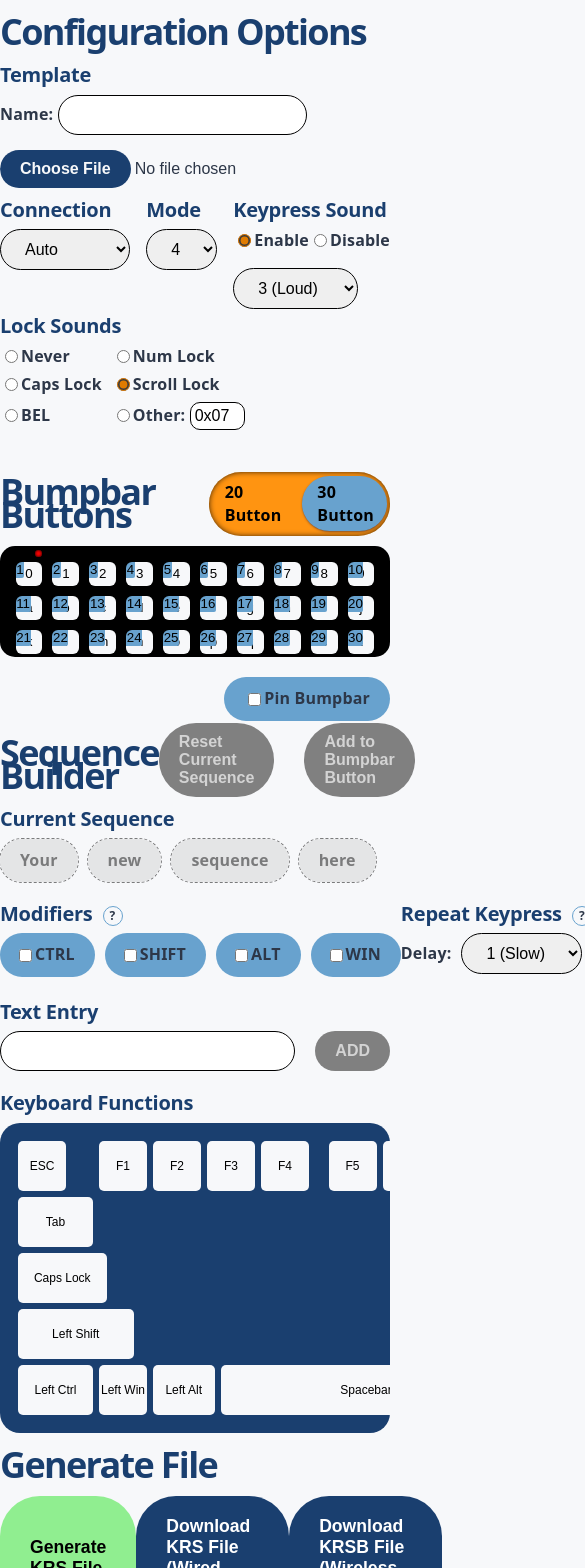
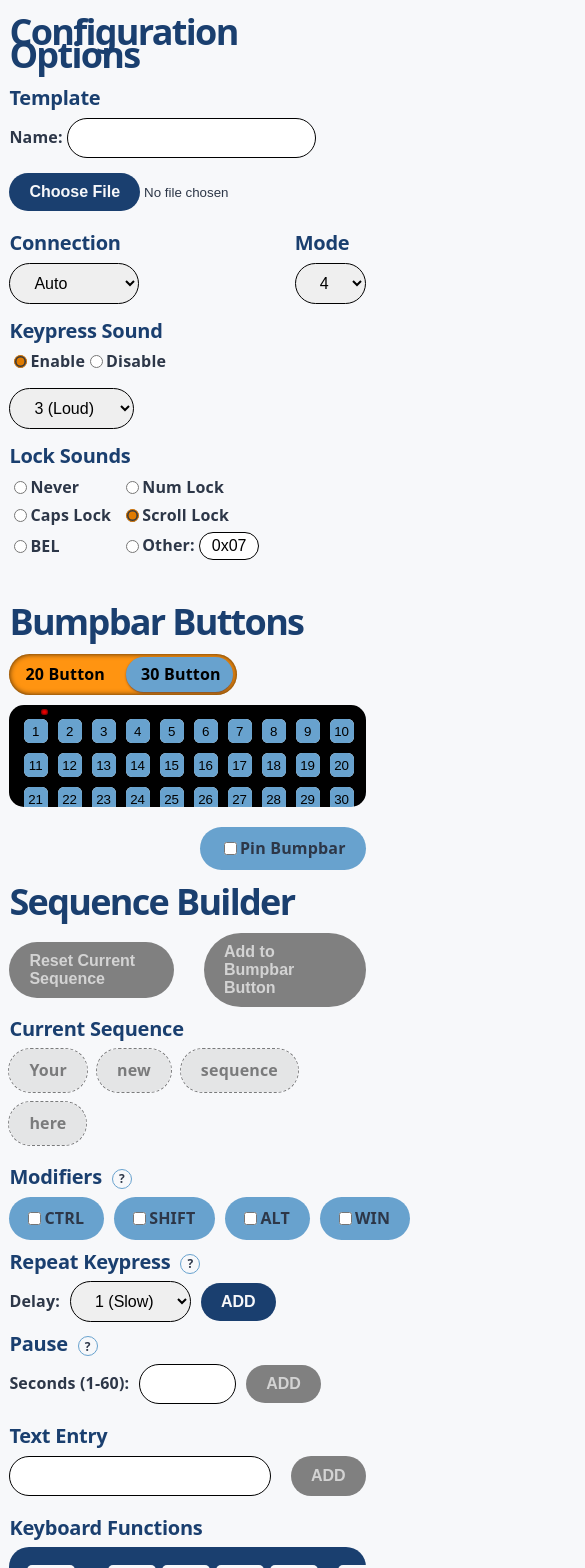
Before and after one commit to reecejpetty/krs-configurator, a React (Vite) app: page / in a window 390 px wide. Shown: the top 1568 px of the page, 585 px wide, since content can reach past the window. Built offline with nearby package versions, Linux system fonts and the light colour scheme.

Commit message:
Various style changes for mobile

```diff
--- a/src/App.css
+++ b/src/App.css
@@ -3,7 +3,8 @@
 }
 
 select,
-input {
+input[type="text"],
+input[type="number"] {
     padding: 10px 20px;
     border: solid 1px black;
     border-radius: 40px;
--- a/src/components/BumpbarLayout/BumpbarLayout.module.css
+++ b/src/components/BumpbarLayout/BumpbarLayout.module.css
@@ -1,12 +1,20 @@
+.flexApart {
+    display: flex;
+    flex-direction: row;
+    justify-content: space-between;
+    align-items: flex-end;
+    flex-wrap: wrap;
+}
+
 .bumpbar {
     position: relative;
     display: flex;
     align-items: stretch;
     background-color: black;
+    min-width: 350px;
     width: 100%;
     padding: 4%;
     border-radius: 15px;
-    width: 100%;
     aspect-ratio: 3.5/1;
     margin-bottom: 20px;
     overflow: auto;
@@ -128,13 +136,6 @@
     background-color: lightcoral;
 }
 
-.flexApart {
-    display: flex;
-    flex-direction: row;
-    justify-content: space-between;
-    align-items: flex-end;
-}
-
 .switch {
     position: relative;
     display: flex;
@@ -203,3 +204,19 @@
     font-weight: bold;
     cursor: pointer;
 }
+
+@media screen and (max-width: 600px) {
+    .bumpbarButton {
+        overflow: hidden;
+    }
+
+    .bumpbarButton::before {
+        display: flex;
+        align-items: center;
+        justify-content: center;
+        top: unset;
+        left: unset;
+        width: 100%;
+        height: 100%;
+    }
+}
--- a/src/components/ConfigOptions/ConfigOptions.module.css
+++ b/src/components/ConfigOptions/ConfigOptions.module.css
@@ -21,6 +21,7 @@
     flex-wrap: wrap;
     width: 100%;
     padding-bottom: 20px;
+    gap: 10px;
 }
 
 .configSection {
@@ -75,7 +76,8 @@ input[type="file"]::file-selector-button:hover {
 }
 
 .otherText {
-    width: 55px;
+    width: 60px;
     border-radius: 10px;
-    padding: 4px;
+    padding: 4px !important;
+    text-align: center;
 }
--- a/src/components/GenerateFile/GenerateFile.module.css
+++ b/src/components/GenerateFile/GenerateFile.module.css
@@ -38,6 +38,13 @@
     background-color: var(--navy);
 }
 
-.filePreview {
+.filePreview pre {
+    overflow: auto;
+}
 
+@media screen and (max-width: 600px) {
+    .buttonRow {
+        flex-direction: column;
+        gap: 10px;
+    }
 }
--- a/src/components/SequenceBuilder/SequenceBuilder.jsx
+++ b/src/components/SequenceBuilder/SequenceBuilder.jsx
@@ -66,8 +66,10 @@ function SequenceBuilder({ bumpbarButtons, setBumpbarButtons, currentButton }) {
             setModifiers={setModifiers}
             string={string}
           />
-          <AddRepeat />
-          <AddPause />
+          <div className={styles.addSpecial}>
+            <AddRepeat />
+            <AddPause />
+          </div>
         </div>
         <StringEntry
           string={string}
--- a/src/components/SequenceBuilder/SequenceBuilder.module.css
+++ b/src/components/SequenceBuilder/SequenceBuilder.module.css
@@ -14,6 +14,7 @@
     flex-direction: row;
     justify-content: space-between;
     align-items: flex-end;
+    flex-wrap: wrap;
 }
 
 .sequenceOptions {
@@ -24,7 +25,6 @@
     margin-bottom: 10px;
     height: fit-content;
     border-radius: 40px;
-    color: black;
 }
 
 .optionButton {
@@ -36,6 +36,7 @@
     font-size: 1rem;
     font-weight: bold;
     cursor: pointer;
+    color: black;
 }
 
 .resetOption {
@@ -93,7 +94,7 @@
 }
 
 .deleteItem {
-    font-size: .75rem;
+    font-size: 1rem;
 }
 
 .deleteItem:hover {
@@ -104,6 +105,7 @@
 .modifierRow {
     composes: flexRow;
     justify-content: space-between;
+    gap: 20px;
 }
 
 .modifierCheckboxes {
@@ -128,6 +130,10 @@
 .modifierCheckboxes input[type="checkbox"] {
     accent-color: var(--amber);
     cursor: pointer;
+}
+
+.addSpecial {
+    composes: flexRow;
 }
 
 .stringEntryInput {
@@ -272,3 +278,15 @@
     background-color: gray;
     cursor: default;
 }
+
+@media screen and (max-width: 600px) {
+    .modifierRow {
+        flex-direction: column;
+        gap: 10px;
+    }
+
+    .addSpecial {
+        flex-direction: column;
+        gap: 10px;
+    }
+}
--- a/src/index.css
+++ b/src/index.css
@@ -36,6 +36,10 @@
   @media (max-width: 1024px) {
     font-size: 16px;
   }
+}
+
+html {
+  scrollbar-gutter: stable;
 }
 
 body {
@@ -94,3 +98,9 @@ code {
   padding: 10px 20px;
   background: var(--code-bg);
 }
+
+@media screen and (max-width: 600px) {
+    #root {
+      max-width: 95%;
+    }
+}
```
